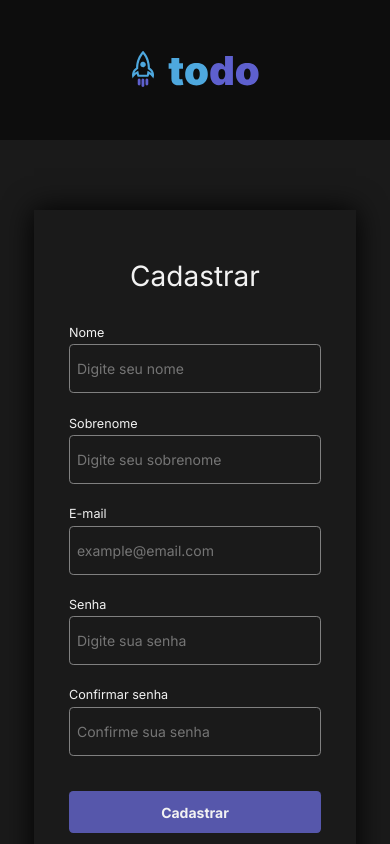
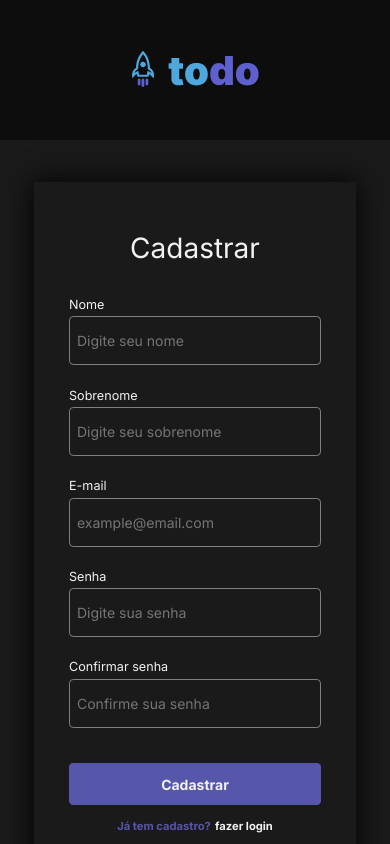
Before and after one commit to kaiomoreira-dev/app-todo, a React (Vite) app: page /register in a window 390 px wide. Shown: the top 844 px of the page. Built offline with nearby package versions, Linux system fonts and the light colour scheme.

Commit message:
fix: bug for navbar-mobile

```diff
--- a/src/components/pages/todos/create/Create.module.css
+++ b/src/components/pages/todos/create/Create.module.css
@@ -143,7 +143,7 @@ body{
 
     .navbar-mobile{
         background-color: var(--gray-600);
-        width: 100%;
+        width: 28rem;
         height: 5rem;
         position: relative;
         margin-bottom: 5rem;
@@ -163,7 +163,4 @@ body{
         align-items: center;
         gap: 0.5rem;
     }
-
-    .navbar-mobile span{}
-
 }
--- a/src/components/pages/users/login/Login.module.css
+++ b/src/components/pages/users/login/Login.module.css
@@ -18,7 +18,7 @@ body{
     justify-content: center;
     align-items: center;
     flex-direction: column;
-    margin-top: 5rem;
+    margin-top: 3rem;
     margin-bottom: 5rem;
 
 }
--- a/src/components/pages/users/register/Register.module.css
+++ b/src/components/pages/users/register/Register.module.css
@@ -20,7 +20,7 @@ body{
     align-items: center;
     flex-direction: column;
     margin-bottom: 5rem;
-    margin-top: 5rem;
+    margin-top: 3rem;
 
 }
 
```
